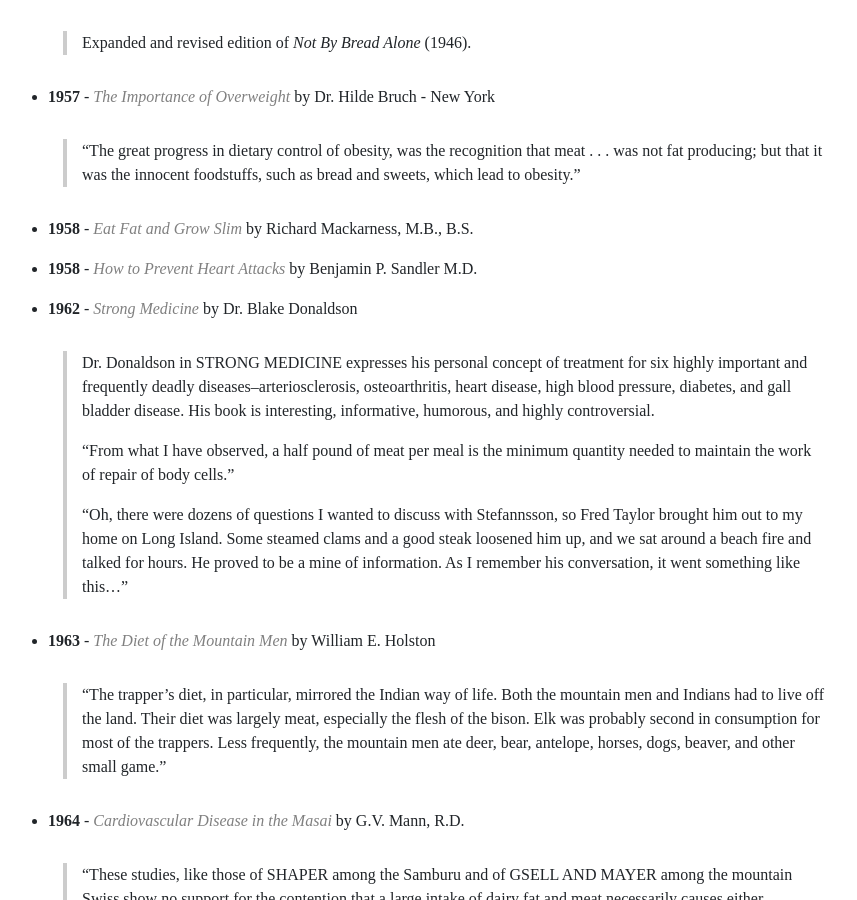
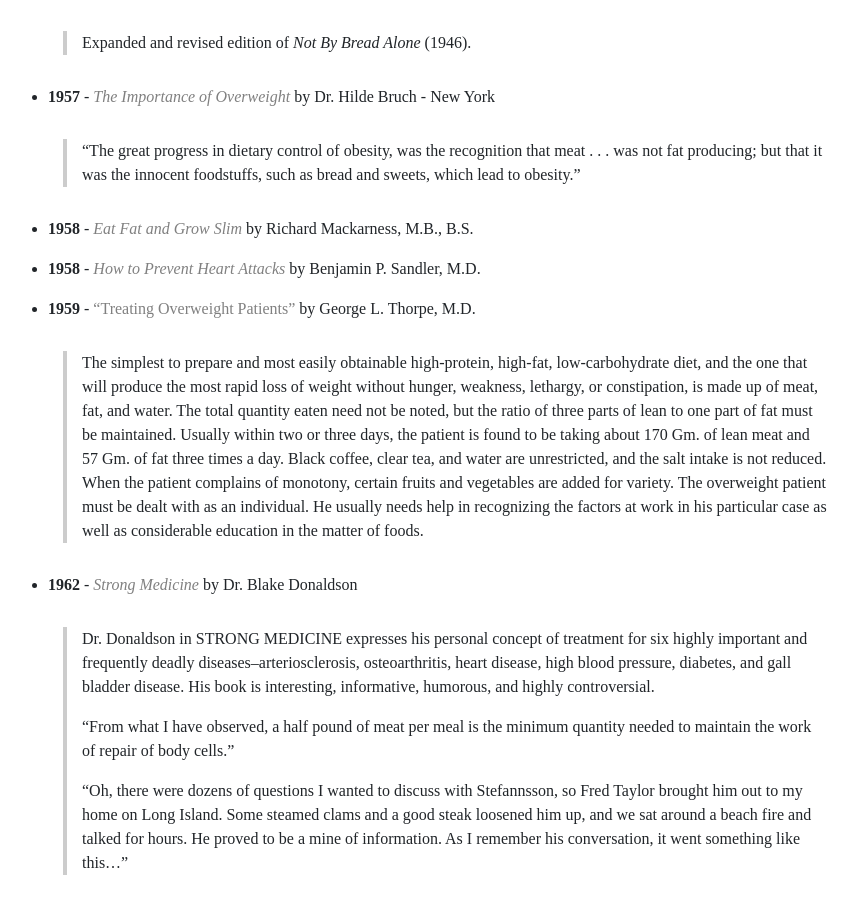
Before and after one commit to bitstein/justmeat.co, a Jekyll site: the page built from wiki/pages/history.md, in a window 1280 px wide and 900 px high, scrolled down 5717 px. Shown: the whole window, without its empty margins (222-1079 px from the left). Built offline with Jekyll 4.4.1, drawn with Linux system fonts in a browser that asks for light colours; nearby versions of some CDN libraries; some web fonts are replaced.

Commit message:
Add links to Thorpe57

```diff
--- a/wiki/pages/history.md
+++ b/wiki/pages/history.md
@@ -129,7 +129,11 @@
 
 * **1958** - [_Eat Fat and Grow Slim_](https://www.ourcivilisation.com/fat/) by Richard Mackarness, M.B., B.S.
 
-* **1958** - [_How to Prevent Heart Attacks_](/docs/how-to-prevent-heart-attacks-benjamin-p-sandler-md.pdf) by Benjamin P. Sandler M.D.
+* **1958** - [_How to Prevent Heart Attacks_](/docs/how-to-prevent-heart-attacks-benjamin-p-sandler-md.pdf) by Benjamin P. Sandler, M.D.
+
+* **1959** - [“Treating Overweight Patients”](https://jamanetwork.com/journals/jama/article-abstract/321847) by George L. Thorpe, M.D.
+
+    > The simplest to prepare and most easily obtainable high-protein, high-fat, low-carbohydrate diet, and the one that will produce the most rapid loss of weight without hunger, weakness, lethargy, or constipation, is made up of meat, fat, and water. The total quantity eaten need not be noted, but the ratio of three parts of lean to one part of fat must be maintained. Usually within two or three days, the patient is found to be taking about 170 Gm. of lean meat and 57 Gm. of fat three times a day. Black coffee, clear tea, and water are unrestricted, and the salt intake is not reduced. When the patient complains of monotony, certain fruits and vegetables are added for variety. The overweight patient must be dealt with as an individual. He usually needs help in recognizing the factors at work in his particular case as well as considerable education in the matter of foods.
 
 * **1962** - [_Strong Medicine_](/docs/strong-medicine-blake-donaldson.pdf) by Dr. Blake Donaldson
 
```
Also changed, not shown: index.md (+1 -0 lines).
